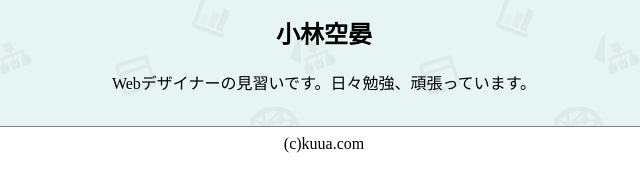
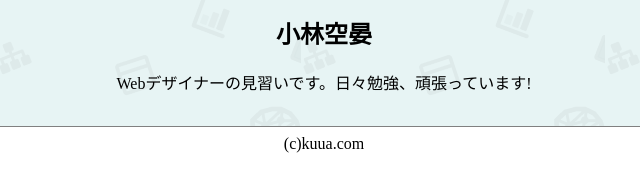
Before and after one commit to katakuriko-a/katakuriko-a.github.io, a plain HTML site: page index.html in a window 1280 px wide. Shown: the part 234-426 px from the top of the page, 316-956 px from the left. Drawn offline with Linux system fonts and the light colour scheme.

Commit message:
Add files via upload

```diff
--- a/index.html
+++ b/index.html
@@ -22,7 +22,7 @@
   <section>
       <img src="kua_tr.jpg" alt="くうあのアイコンです">
   <h1>小林空晏</h1>
-  <p>Webデザイナーの見習いです。日々勉強、頑張っています。</p>
+  <p>Webデザイナーの見習いです。日々勉強、頑張っています!</p>
 
   </section>
   <footer>(c)kuua.com</footer>
```
